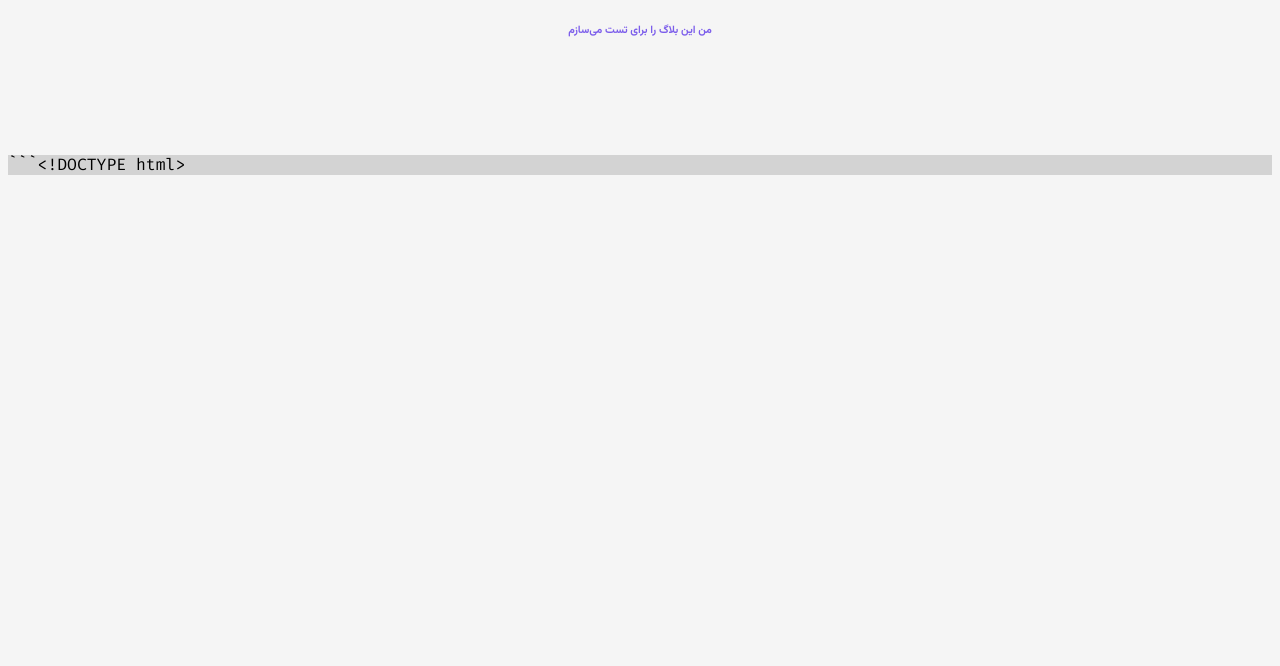
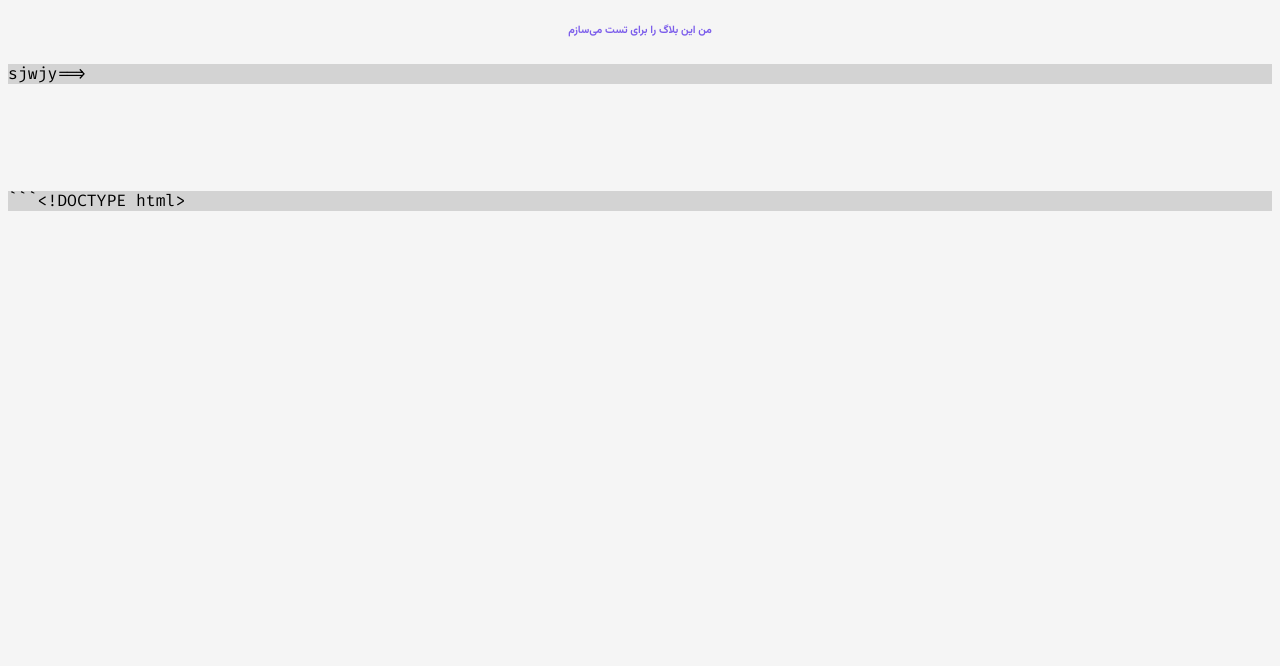
Before and after one commit to MPBCoder/oldPersonalWebsite, a plain HTML site: page index.html in a window 1280 px wide. Shown: the part 134-800 px from the top of the page. Drawn offline with Linux system fonts and the light colour scheme.

Commit message:
Update index.html

```diff
--- a/index.html
+++ b/index.html
@@ -23,6 +23,7 @@
 
         <h6>من این بلاگ را برای تست می‌سازم</h6>
       </div>
+      <p class="code">sjwjy==> </p>
 
 
 <br><br><br>
```
